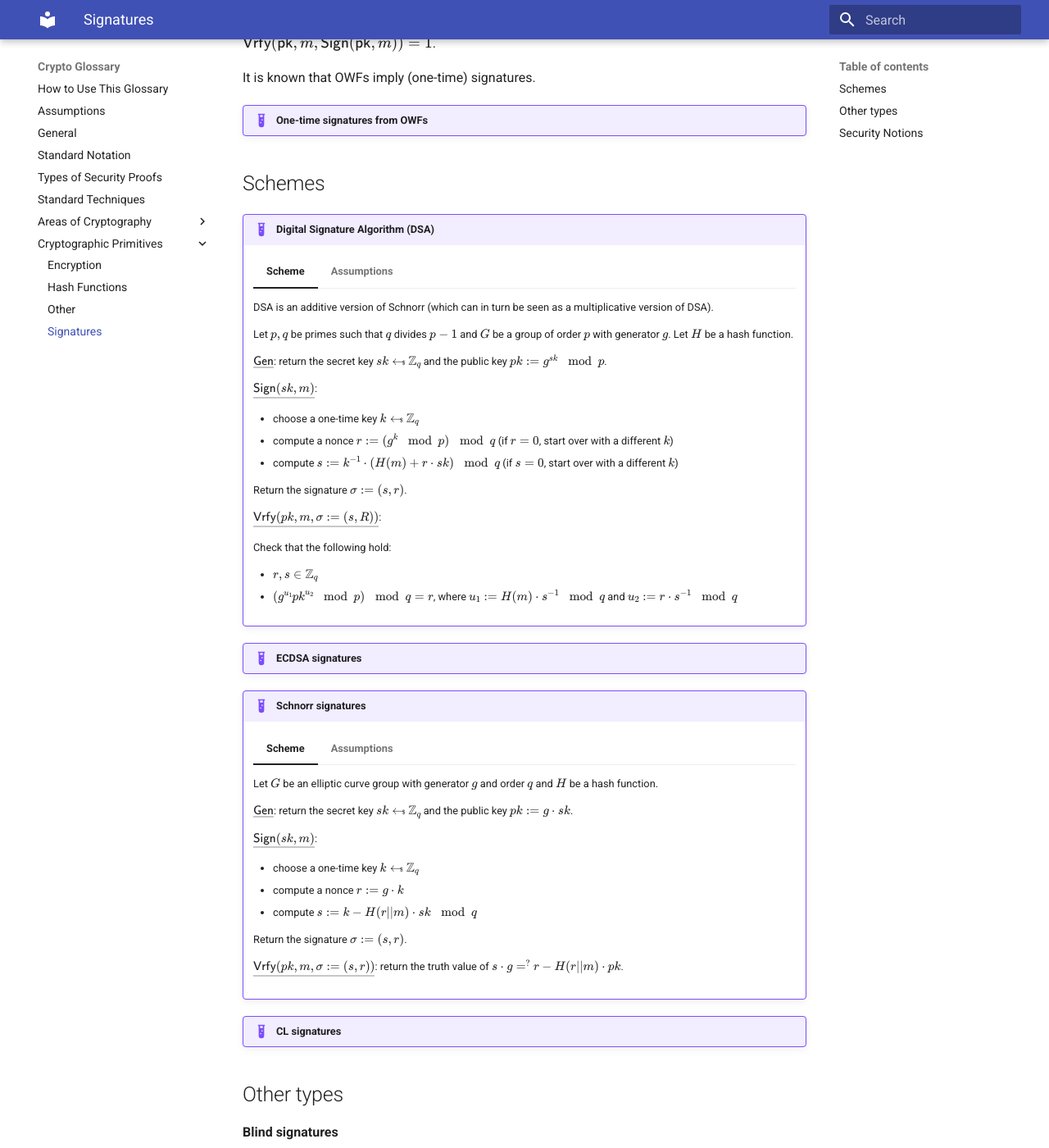
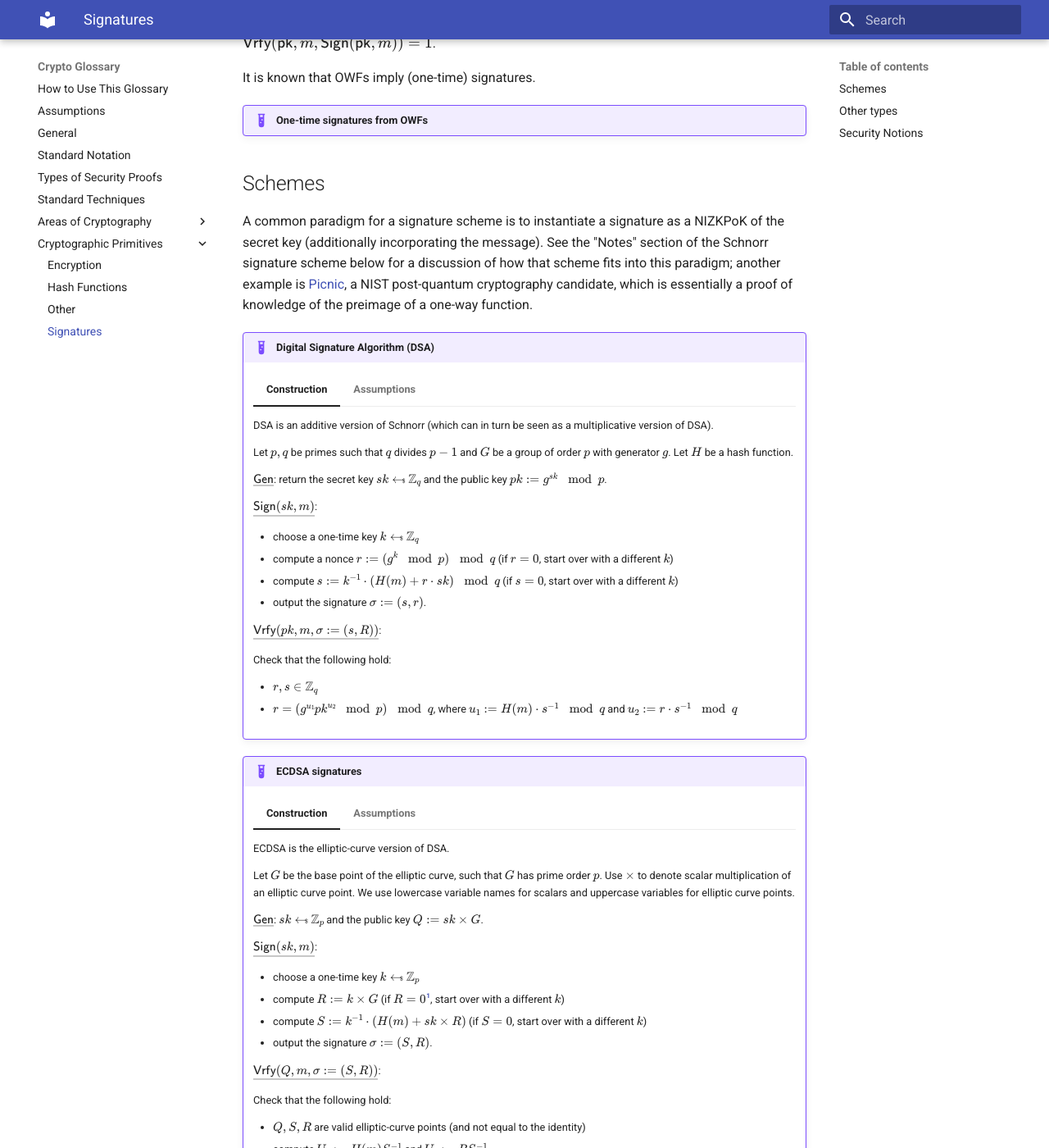
Before and after one commit to nglaeser/crypto-glossary, an MkDocs documentation site: the page built from docs/Cryptographic-Primitives/signatures.md, in a window 1280 px wide and 1400 px high, scrolled down 574 px. Shown: the whole window at 82% size. Built offline with MkDocs 1.6.1 and Material for MkDocs 9.7.7, drawn with Linux system fonts in a browser that asks for light colours; some of the changed text lies outside the part shown.

Commit message:
add vss and threshold sig schemes

```diff
--- a/docs/Cryptographic-Primitives/signatures.md
+++ b/docs/Cryptographic-Primitives/signatures.md
@@ -19,8 +19,10 @@
 
 ## Schemes
 
+A common paradigm for a signature scheme is to instantiate a signature as a NIZKPoK of the secret key (additionally incorporating the message). See the "Notes" section of the Schnorr signature scheme below for a discussion of how that scheme fits into this paradigm; another example is [Picnic](https://microsoft.github.io/Picnic/), a NIST post-quantum cryptography candidate, which is essentially a proof of knowledge of the preimage of a one-way function.
+
 !!! example "Digital Signature Algorithm (DSA)"
-    === "Scheme"
+    === "Construction"
         DSA is an additive version of Schnorr (which can in turn be seen as a multiplicative version of DSA).
 
         Let $p,q$ be primes such that $q$ divides $p-1$ and $G$ be a group of order $p$ with generator $g$.
@@ -33,23 +35,48 @@
         - choose a one-time key $k \gets\!\!\tiny{\$}\normalsize\ \mathbb{Z}_q$
         - compute a nonce $r := (g^k \mod{p}) \mod{q}$ (if $r=0$, start over with a different $k$)
         - compute $s := k^{-1} \cdot (H(m) + r \cdot sk) \mod{q}$ (if $s=0$, start over with a different $k$)
-
-        Return the signature $\sigma := (s, r)$.
+        - output the signature $\sigma := (s, r)$.
 
         $\underline{\mathsf{Vrfy}(pk,m, \sigma := (s,R))}$:
 
         Check that the following hold:
 
         - $r,s \in \mathbb{Z}_q$
-        - $(g^{u_1} {pk}^{u_2} \mod{p}) \mod{q} = r$, where $u_1 := H(m) \cdot s^{-1} \mod{q}$ and $u_2 := r \cdot s^{-1} \mod{q}$
+        - $r = (g^{u_1} {pk}^{u_2} \mod{p}) \mod{q}$, where $u_1 := H(m) \cdot s^{-1} \mod{q}$ and $u_2 := r \cdot s^{-1} \mod{q}$
 
     === "Assumptions"
         - DLog
 
 !!! example "ECDSA signatures"
+    === "Construction"
+        ECDSA is the elliptic-curve version of DSA.
+
+        Let $G$ be the base point of the elliptic curve, such that $G$ has prime order $p$. Use $\times$ to denote scalar multiplication of an elliptic curve point. We use lowercase variable names for scalars and uppercase variables for elliptic curve points.
+
+        $\underline{\mathsf{Gen}}$: $sk \gets\!\!\tiny{\$}\normalsize\ \mathbb{Z}_p$ and the public key $Q := {sk} \times G$.
+
+        $\underline{\mathsf{Sign}(sk, m)}$:
+
+        - choose a one-time key $k \gets\!\!\tiny{\$}\normalsize\ \mathbb{Z}_p$
+        - compute $R := k \times G$ (if $R=0$[^1], start over with a different $k$)
+        - compute $S := k^{-1} \cdot (H(m) + sk \times R)$ (if $S=0$, start over with a different $k$)
+        - output the signature $\sigma := (S, R)$.
+
+        $\underline{\mathsf{Vrfy}(Q,m, \sigma := (S,R))}$:
+
+        Check that the following hold:
+
+        - $Q,S,R$ are valid elliptic-curve points (and not equal to the identity)
+        - compute $U_1 := H(m) S^{-1}$ and $U_2 := R S^{-1}$
+        - $R = U_1 G + U_2 Q$
+
+        [^1]: By this we mean the x-coordinate is 0 (the y-coordinate is uniquely defined -- up to reflection over the x-axis -- by the x-coordinate).
+
+    === "Assumptions"
+    - DLog over elliptic curves
 
 !!! example "Schnorr signatures"
-    === "Scheme"
+    === "Construction"
         Let $G$ be an elliptic curve group with generator $g$ and order $q$ and $H$ be a hash function.
 
         $\underline{\mathsf{Gen}}$: return the secret key $sk \gets\!\!\tiny{\$}\normalsize\ \mathbb{Z}_q$ and the public key $pk := g \cdot sk$.
@@ -58,14 +85,20 @@
 
         - choose a one-time key $k \gets\!\!\tiny{\$}\normalsize\ \mathbb{Z}_q$
         - compute a nonce $r := g \cdot k$
-        - compute $s := k - H(r || m ) \cdot sk \mod q$
+        - compute $s := k + H(r || m ) \cdot sk \mod q$
 
         Return the signature $\sigma := (s, r)$.
 
-        $\underline{\mathsf{Vrfy}(pk,m, \sigma := (s,r))}$: return the truth value of $s \cdot g =^? r - H(r || m) \cdot pk$.
+        $\underline{\mathsf{Vrfy}(pk,m, \sigma := (s,r))}$: return the truth value of $s \cdot g =^? r + H(r || m) \cdot pk$.
 
     === "Assumptions"
         - DLog
+
+    === "Notes"
+        Schnorr signatures can be viewed as a [NIZKPoK](../Areas-of-Cryptography/zk.md) of the discrete logarithm of the public key (i.e., knowledge of the secret key). Note that the Schnorr signing algorithm is essentially the standard [sigma-protocol for DLog](../Areas-of-Cryptography/zk.md#sigma-protocols), made non-interactive with the [Fiat-Shamir transform](../techniques.md).
+
+!!! example "EdDSA"
+    EdDSA is a variant of the Schnorr signature scheme for twisted Edwards curves.
 
 !!! example "CL signatures"
 
@@ -89,7 +122,7 @@
 :
 
 **Threshold signatures**
-: signing/secret key is split into _shares_; producing a signature requires some threshold number of shares. A threshold signature should be indistinguishable from an ordinary signature
+: signing/secret key is split into _shares_; producing a signature requires some threshold number of shares. A threshold signature should be indistinguishable from an ordinary signature. Additionally, no single party should ever learn the secret key.
 
 ## Security Notions
 
```
Also changed, not shown: docs/Areas-of-Cryptography/mpc.md (+21 -3 lines), docs/Areas-of-Cryptography/zk.md (+2 -2 lines), docs/Cryptographic-Primitives/encryption.md (+2 -0 lines), docs/general.md (+4 -0 lines).
